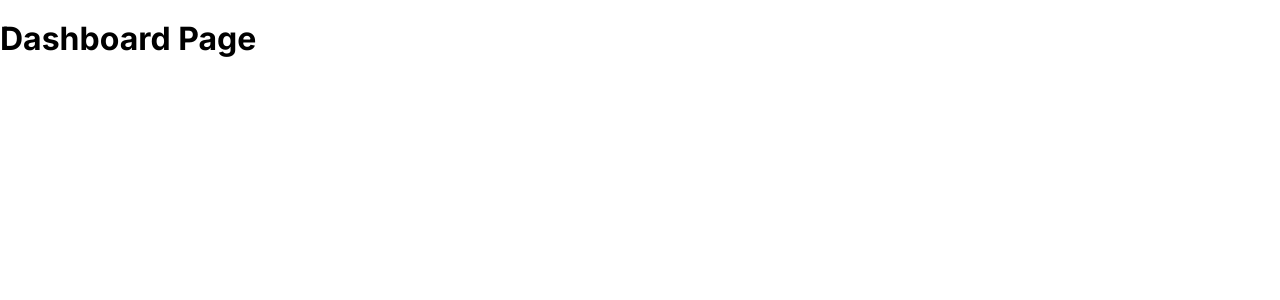
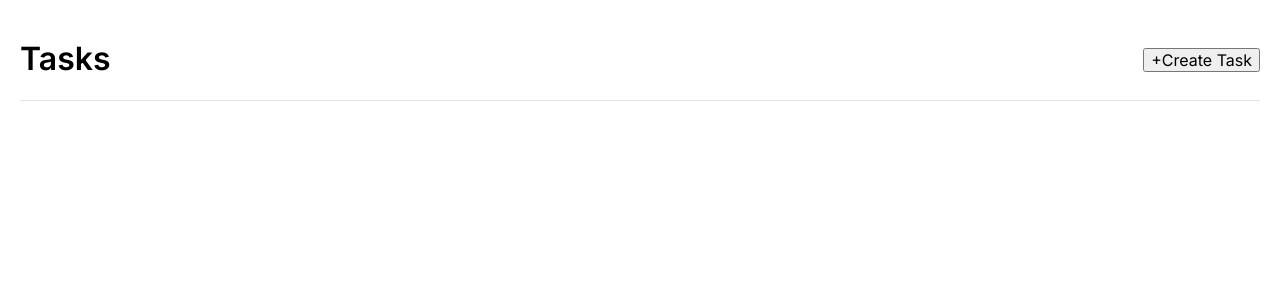
Before and after one commit to sasholilov/task-management-dashboard, a Vue app: page / in a window 1280 px wide. Shown: the top 300 px of the page. Built offline with nearby package versions, Linux system fonts and the light colour scheme.

Commit message:
create header component

```diff
--- a/src/App.vue
+++ b/src/App.vue
@@ -1,5 +1,15 @@
 <template>
-  <router-view />
+  <div class="container">
+    <router-view />
+  </div>
 </template>
 
-<script setup lang="ts"></script>
+<style lang="scss" scoped>
+.container {
+  max-width: 1400px;
+  width: 100%;
+  margin: 0 auto;
+  padding: 20px;
+  box-sizing: border-box;
+}
+</style>
--- /dev/null
+++ b/src/components/Header.vue
@@ -0,0 +1,20 @@
+<template>
+  <div class="header">
+    <h1 class="title">Tasks</h1>
+    <button class="add-task-button"><span>+</span>Create Task</button>
+  </div>
+</template>
+
+<script setup lang="ts"></script>
+
+<style scoped lang="scss">
+.header {
+  display: flex;
+  justify-content: space-between;
+  align-items: center;
+  border-bottom: 1px solid #e0e0e0;
+  .title {
+    font-weight: 600;
+  }
+}
+</style>
--- a/src/pages/DashboardPage.vue
+++ b/src/pages/DashboardPage.vue
@@ -1,9 +1,11 @@
 <template>
   <div>
-    <h1>Dashboard Page</h1>
+    <Header />
   </div>
 </template>
 
-<script setup lang="ts"></script>
+<script setup lang="ts">
+import Header from "../components/Header.vue";
+</script>
 
 <style scoped></style>
```
